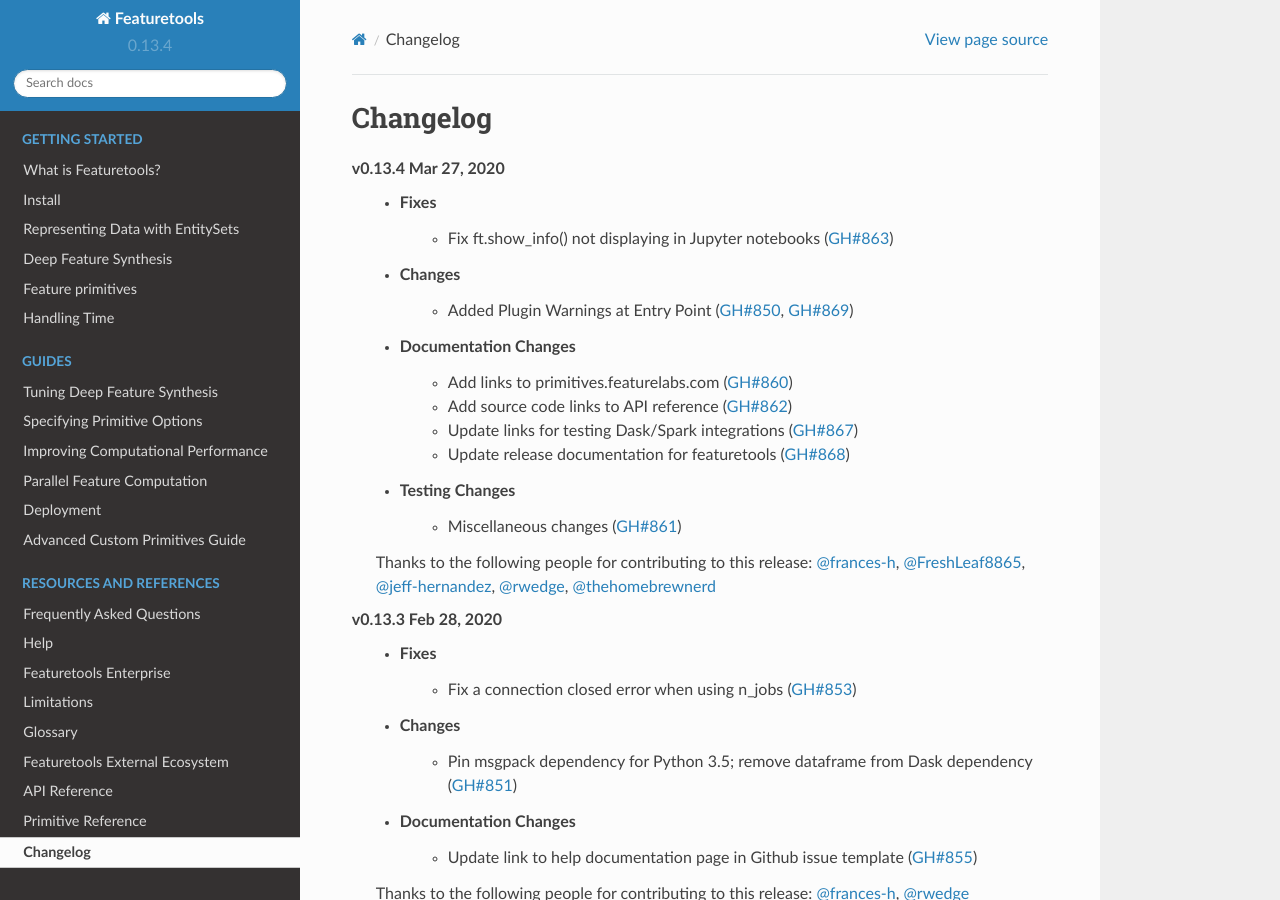
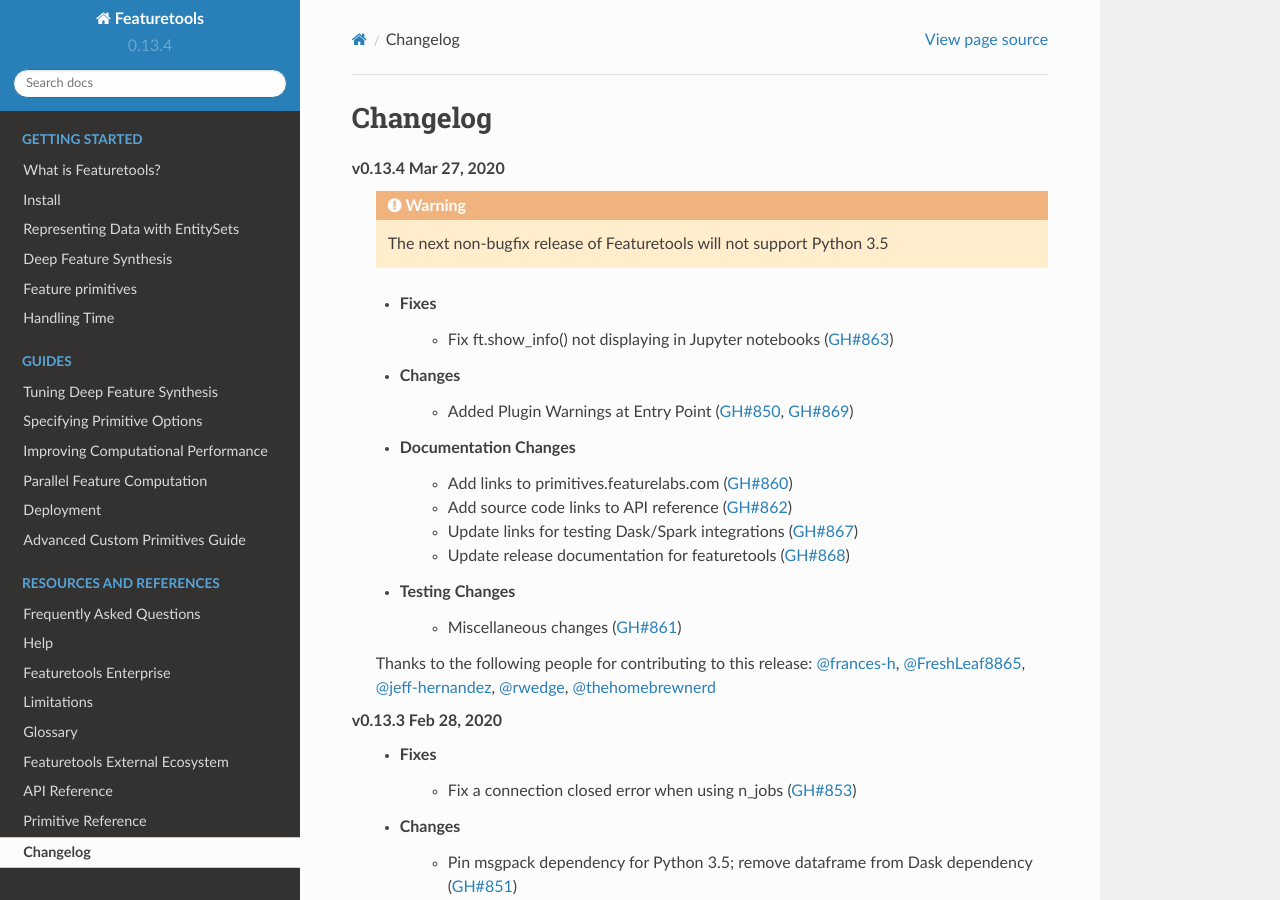
Before and after one commit to alteryx/featuretools, a Sphinx documentation site: the page built from docs/source/changelog.rst, in a window 1280 px wide and 900 px high. Built offline with Sphinx 7.4.7 and the Read the Docs theme 2.0.0, drawn with Linux system fonts in a browser that asks for light colours; pages that are not in the unit, such as notebooks, are missing from menus.

Commit message:
add warning about dropping 3.5

```diff
--- a/docs/source/changelog.rst
+++ b/docs/source/changelog.rst
@@ -3,6 +3,9 @@
 Changelog
 ---------
 **v0.13.4 Mar 27, 2020**
+    .. warning::
+        The next non-bugfix release of Featuretools will not support Python 3.5
+
     * Fixes
         * Fix ft.show_info() not displaying in Jupyter notebooks (:pr:`863`)
     * Changes
```
